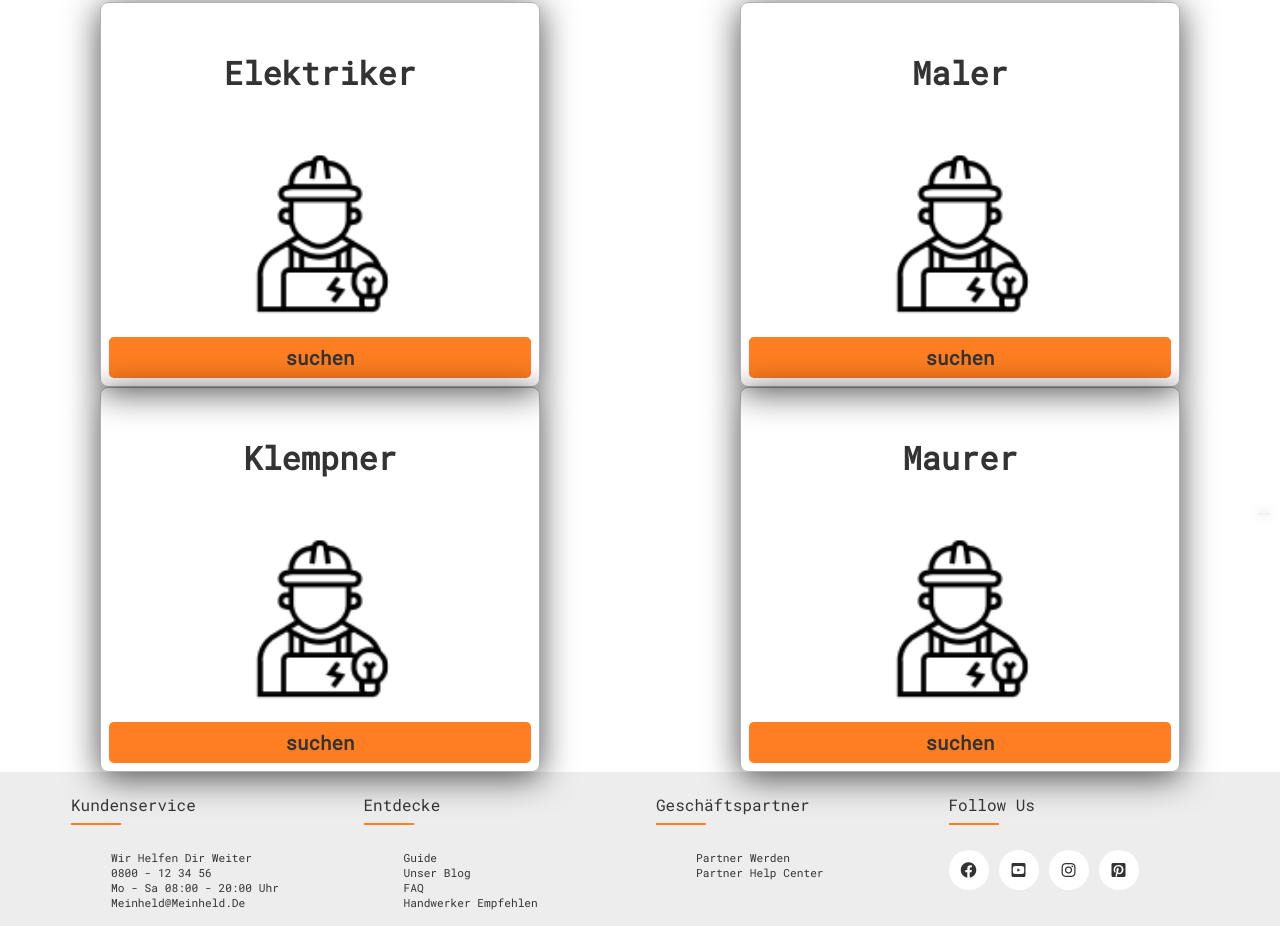
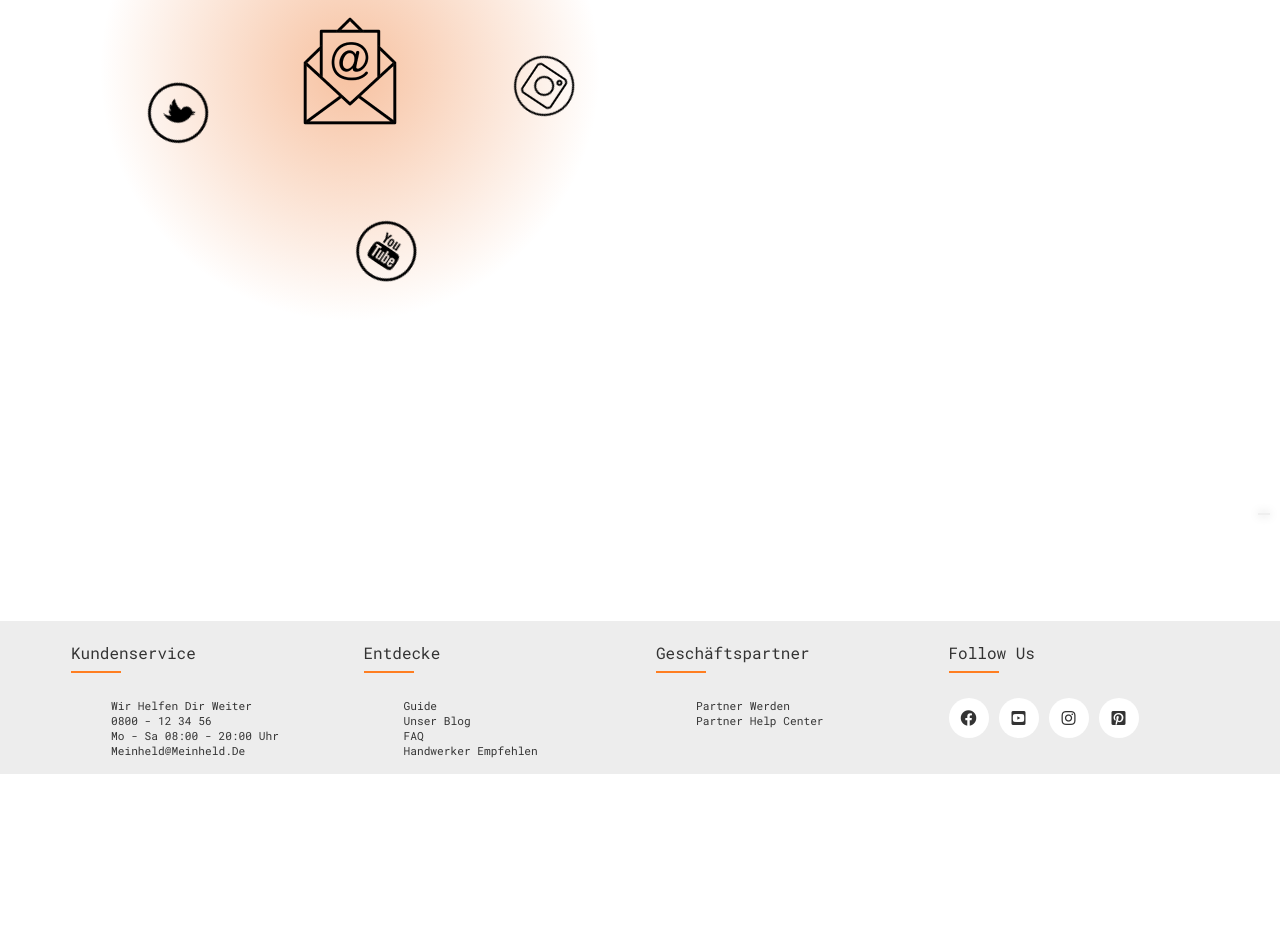
Before and after one commit to Ziedlassoued/mein-held, a React (Vite) app: page /blog in a window 1280 px wide. Shown: the part 275-1201 px from the top of the page. After the commit the page ends 1049 px from the top, so only its background shows below. Built offline with nearby package versions, Linux system fonts and the light colour scheme.

Commit message:
:fire: Remove unnecessary code

```diff
--- a/src/pages/Blog/Blog.tsx
+++ b/src/pages/Blog/Blog.tsx
@@ -8,13 +8,12 @@ import YoutubeSrc from '../../assets/youtube.png';
 import PinterestSrc from '../../assets/pinterest.png';
 import TwitterSrc from '../../assets/twitter.png';
 import EmailSrc from '../../assets/email.png';
-import ElektrikerSrc from '../../assets/servicesIcon/elektriker.png';
 
 function Blog(): JSX.Element {
   return (
     <div className={styles.main}>
       <NavBarBlog />
-      {/* <section id="#socialMedia"></section>
+      <section id="#socialMedia"></section>
       <section id="diy"></section>
       <div className={styles.wrapper}>
         <div className={styles.content}>
@@ -29,42 +28,8 @@ function Blog(): JSX.Element {
             <img className={styles.email} src={EmailSrc} alt="email" />
           </div>
         </div>
-      </div> */}
-      <div className={styles.category}>
-        <h1 className={styles.heading}>
-          Services by <span>kategorie</span>
-        </h1>
-        <div className={styles.boxContainer}>
-          <div className={styles.box}>
-            <h3>Elektriker</h3>
-            <img src={ElektrikerSrc} alt="elektriker" />
-            <a href="#" className={styles.btn}>
-              suchen
-            </a>
-          </div>
-          <div className={styles.box}>
-            <h3>Maler</h3>
-            <img src={ElektrikerSrc} alt="elektriker" />
-            <a href="#" className={styles.btn}>
-              suchen
-            </a>
-          </div>
-          <div className={styles.box}>
-            <h3>Klempner</h3>
-            <img src={ElektrikerSrc} alt="elektriker" />
-            <a href="#" className={styles.btn}>
-              suchen
-            </a>
-          </div>
-          <div className={styles.box}>
-            <h3>Maurer</h3>
-            <img src={ElektrikerSrc} alt="elektriker" />
-            <a href="#" className={styles.btn}>
-              suchen
-            </a>
-          </div>
-        </div>
       </div>
+
       <Footer />
     </div>
   );
```
